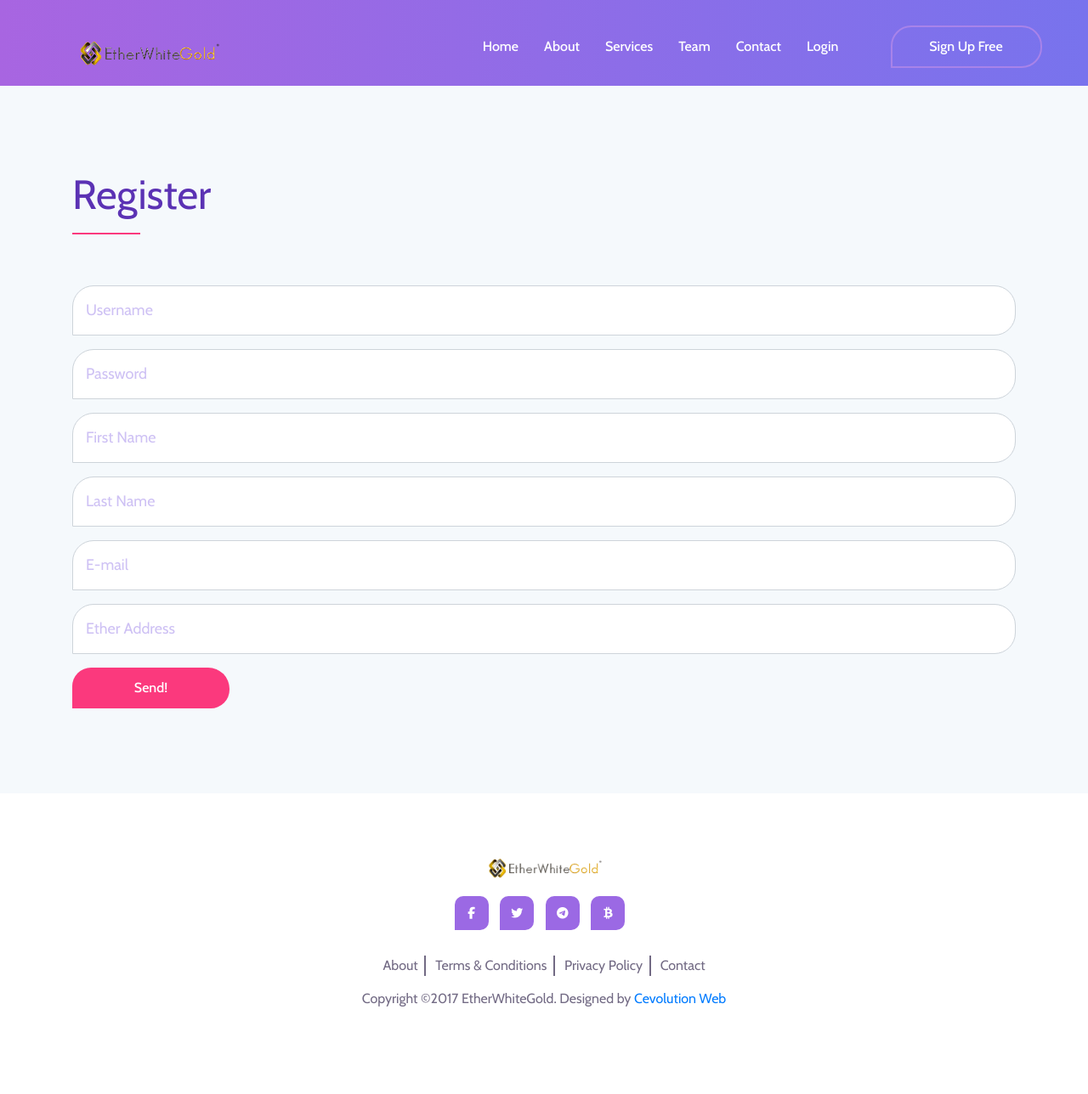
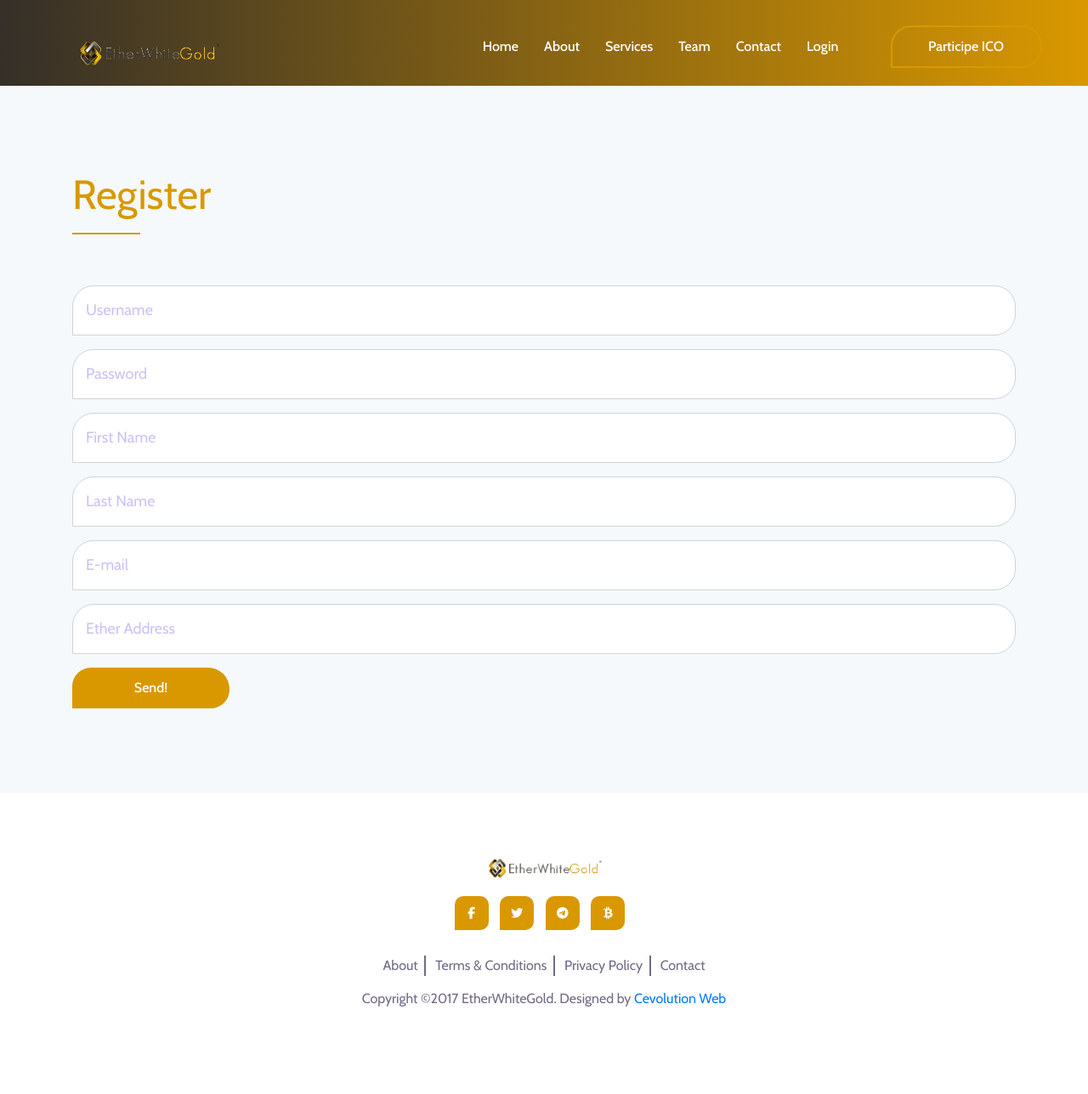
Before and after one commit to RolandoContreras/etherwhitegold, a CodeIgniter app: page /etherwhitegold/index.php/register/index in a window 1280 px wide. Shown: the whole page at 85% size. Run offline with CodeIgniter, Linux system fonts and the light colour scheme; some libraries are stand-ins or nearby versions; some web fonts are replaced.

Commit message:
changes and style all page and register particpe ico

```diff
--- a/application/views/register.php
+++ b/application/views/register.php
@@ -24,7 +24,7 @@
                 <!-- Signup btn -->
                 <div class="col-12 col-lg-2">
                     <div class="sing-up-button d-none d-lg-block">
-                        <a href="#">Sign Up Free</a>
+                        <a href="#">Participe ICO</a>
                     </div>
                 </div>
             </div>
--- a/static/page_front/css/style.css
+++ b/static/page_front/css/style.css
@@ -233,7 +233,7 @@ p {
 
 .section-heading > h2 {
     font-weight: 300;
-    color: #5b32b4;
+    color: #d99800;
     font-size: 48px;
     margin: 0;
 }
@@ -247,7 +247,7 @@ p {
 .line-shape {
     width: 80px;
     height: 2px;
-    background-color: #fb397d;
+    background-color: #d99800;
     margin-top: 15px;
 }
 
@@ -378,7 +378,7 @@ p {
     color: #fff;
     font-weight: 500;
     display: inline-block;
-    border: 2px solid #a883e9;
+    border: 2px solid #d99800;
     height: 50px;
     min-width: 178px;
     line-height: 46px;
@@ -1045,12 +1045,12 @@ p {
 -------------------------- */
 
 .our-monthly-membership {
-    background: #a865e1;
-    background: -webkit-linear-gradient(to left, #7873ed, #a865e1);
-    background: -webkit-linear-gradient(right, #7873ed, #a865e1);
-    background: -webkit-gradient(linear, right top, left top, from(#7873ed), to(#a865e1));
-    background: -o-linear-gradient(right, #7873ed, #a865e1);
-    background: linear-gradient(to left, #7873ed, #a865e1);
+    background: #342f28;
+    background: -webkit-linear-gradient(to left, #d99800, #342f28);
+    background: -webkit-linear-gradient(right, #d99800, #342f28);
+    background: -webkit-gradient(linear, right top, left top, from(#d99800), to(#342f28));
+    background: -o-linear-gradient(right, #d99800, #342f28);
+    background: linear-gradient(to left, #d99800, #342f28);
 }
 
 .membership-description > h2 {
@@ -1242,7 +1242,7 @@ p {
 }
 
 .btn.submit-btn {
-    background: #fb397d;
+    background: #d99800;
     height: 48px;
     min-width: 185px;
     color: #ffffff;
@@ -1277,7 +1277,7 @@ p {
 }
 
 .footer-social-icon > a > i {
-    background: #9b69e4;
+    background: #d99800;
     font-size: 14px;
     color: #ffffff;
     height: 40px;
```
Also changed, not shown: other parts of static/page_front/css/style.css (+14 -14 lines).
